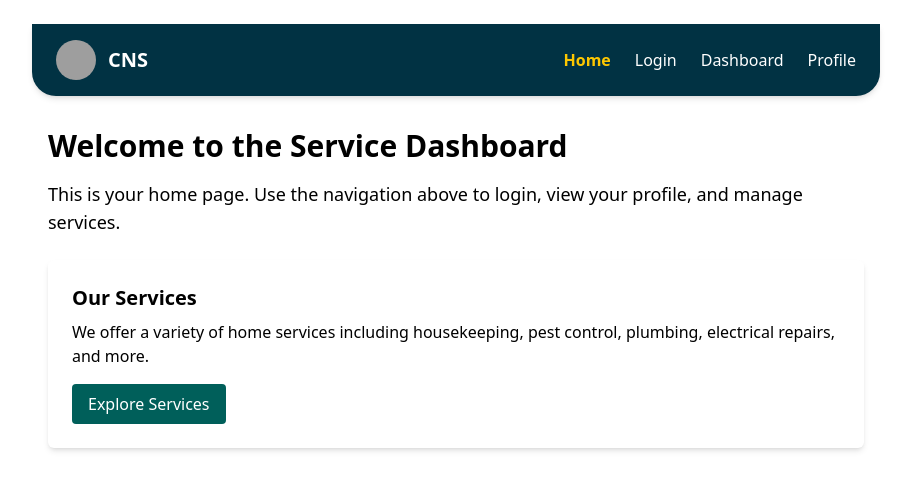
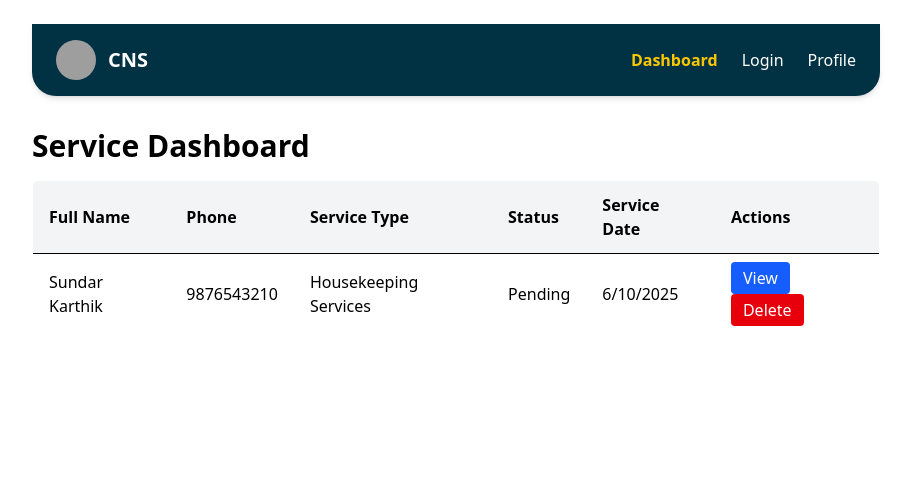
Before and after one commit to infoziantappwrite/CNS_Admin_Frontend, a React (Vite) app: page / in a window 1280 px wide. Shown: the top 490 px of the page, without its empty margins (184-1095 px from the left). Built offline with nearby package versions, Linux system fonts and the light colour scheme; grey boxes are pictures that could not be loaded.

Commit message:
removed the header and login connected

```diff
--- a/src/App.jsx
+++ b/src/App.jsx
@@ -1,9 +1,10 @@
 import React, { useState } from 'react';
 import { Routes, Route } from 'react-router-dom';
+import Header from './components/Header';
 import ServiceTable from './components/ServiceTable';
-import Header from './components/Header';
 import Login from './pages/Login';
 import Home from './pages/Home';
+import Dashboard from './pages/Dashboard';
 
 function App() {
   const [services, setServices] = useState([
@@ -25,61 +26,35 @@ function App() {
 
   const [selectedService, setSelectedService] = useState(null);
 
-  const handleView = (service) => {
-    setSelectedService(service);
+  const handleView = (service) => setSelectedService(service);
+
+  const handleDelete = (id) => {
+    setServices(prev => prev.filter(service => service._id !== id));
+    if (selectedService && selectedService._id === id) setSelectedService(null);
   };
 
-  const handleDelete = (id) => {
-    setServices(services.filter(s => s._id !== id));
-    if (selectedService && selectedService._id === id) {
-      setSelectedService(null);
-    }
-  };
-
-  function Profile() {
-    return <h1 className="text-center mt-10 text-3xl font-bold">User Profile Page</h1>;
-  }
-
-  function Dashboard() {
-    return (
-      <div>
-        <h2 className="text-3xl font-bold mb-4">Service Dashboard</h2>
-        <ServiceTable services={services} onView={handleView} onDelete={handleDelete} />
-        {selectedService && (
-          <div className="mt-8 p-6 border rounded-md bg-gray-50">
-            <h3 className="text-2xl font-semibold mb-4">Service Details</h3>
-            <p><strong>Full Name:</strong> {selectedService.fullName}</p>
-            <p><strong>Email:</strong> {selectedService.email}</p>
-            <p><strong>Phone:</strong> {selectedService.phone}</p>
-            <p><strong>Service Type:</strong> {selectedService.serviceType}</p>
-            <p><strong>Status:</strong> {selectedService.serviceStatus}</p>
-            <p><strong>Service Date:</strong> {new Date(selectedService.serviceDate).toLocaleString()}</p>
-            <p><strong>Description:</strong> {selectedService.serviceDescription}</p>
-            <p><strong>Location:</strong> {selectedService.serviceLocation}</p>
-            <p><strong>Price Estimation:</strong> ₹{selectedService.servicePriceEstimation}</p>
-            <p><strong>Rating:</strong> {selectedService.serviceRating} / 5</p>
-            <p><strong>Review:</strong> {selectedService.serviceReview}</p>
-            <button
-              onClick={() => setSelectedService(null)}
-              className="mt-4 bg-gray-500 text-white px-4 py-2 rounded hover:bg-gray-600"
-            >
-              Close
-            </button>
-          </div>
-        )}
-      </div>
-    );
-  }
+  const Profile = () => (
+    <h1 className="text-center mt-10 text-3xl font-bold">User Profile Page</h1>
+  );
 
   return (
     <div className="max-w-4xl mx-auto p-6 font-sans">
       <Header />
-
       <main className="mt-8">
         <Routes>
-          <Route path="/" element={<Home />} />
           <Route path="/login" element={<Login />} />
-          <Route path="/dashboard" element={<Dashboard />} />
+          <Route
+            path="/"
+            element={
+              <Dashboard
+                services={services}
+                onView={handleView}
+                onDelete={handleDelete}
+                selectedService={selectedService}
+                setSelectedService={setSelectedService}
+              />
+            }
+          />
           <Route path="/profile" element={<Profile />} />
           <Route path="*" element={<h1>404 - Page Not Found</h1>} />
         </Routes>
--- a/src/components/Header.jsx
+++ b/src/components/Header.jsx
@@ -19,7 +19,7 @@ export default function Header() {
               isActive ? "text-yellow-400 font-bold" : "hover:text-yellow-400 transition"
             }
           >
-            Home
+            Dashboard
           </NavLink>
           <NavLink
             to="/login"
@@ -29,14 +29,7 @@ export default function Header() {
           >
             Login
           </NavLink>
-          <NavLink
-            to="/dashboard"
-            className={({ isActive }) =>
-              isActive ? "text-yellow-400 font-bold" : "hover:text-yellow-400 transition"
-            }
-          >
-            Dashboard
-          </NavLink>
+
           <NavLink
             to="/profile"
             className={({ isActive }) =>
--- /dev/null
+++ b/src/components/ProtectedRoute.jsx
@@ -0,0 +1,6 @@
+import { Navigate } from 'react-router-dom';
+
+export default function ProtectedRoute({ children }) {
+  const token = localStorage.getItem('token');
+  return token ? children : <Navigate to="/login" />;
+}
--- a/src/components/ServiceTable.jsx
+++ b/src/components/ServiceTable.jsx
@@ -5,25 +5,23 @@ const ServiceTable = ({ services, onView, onDelete }) => {
     <table className="min-w-full border border-gray-300 rounded-md overflow-hidden">
       <thead className="bg-gray-100">
         <tr>
-          <th className="py-3 px-4 border-b border-gray-300 text-left">Full Name</th>
-          <th className="py-3 px-4 border-b border-gray-300 text-left">Phone</th>
-          <th className="py-3 px-4 border-b border-gray-300 text-left">Service Type</th>
-          <th className="py-3 px-4 border-b border-gray-300 text-left">Status</th>
-          <th className="py-3 px-4 border-b border-gray-300 text-left">Service Date</th>
-          <th className="py-3 px-4 border-b border-gray-300 text-left">Actions</th>
+          <th className="py-3 px-4 border-b text-left">Full Name</th>
+          <th className="py-3 px-4 border-b text-left">Phone</th>
+          <th className="py-3 px-4 border-b text-left">Service Type</th>
+          <th className="py-3 px-4 border-b text-left">Status</th>
+          <th className="py-3 px-4 border-b text-left">Service Date</th>
+          <th className="py-3 px-4 border-b text-left">Actions</th>
         </tr>
       </thead>
       <tbody>
         {services.map(service => (
           <tr key={service._id} className="hover:bg-gray-50">
-            <td className="py-2 px-4 border-b border-gray-300">{service.fullName}</td>
-            <td className="py-2 px-4 border-b border-gray-300">{service.phone}</td>
-            <td className="py-2 px-4 border-b border-gray-300">{service.serviceType}</td>
-            <td className="py-2 px-4 border-b border-gray-300">{service.serviceStatus}</td>
-            <td className="py-2 px-4 border-b border-gray-300">
-              {new Date(service.serviceDate).toLocaleDateString()}
-            </td>
-            <td className="py-2 px-4 border-b border-gray-300 space-x-2">
+            <td className="py-2 px-4 border-b">{service.fullName}</td>
+            <td className="py-2 px-4 border-b">{service.phone}</td>
+            <td className="py-2 px-4 border-b">{service.serviceType}</td>
+            <td className="py-2 px-4 border-b">{service.serviceStatus}</td>
+            <td className="py-2 px-4 border-b">{new Date(service.serviceDate).toLocaleDateString()}</td>
+            <td className="py-2 px-4 border-b space-x-2">
               <button
                 onClick={() => onView(service)}
                 className="bg-blue-600 text-white px-3 py-1 rounded hover:bg-blue-700 transition"
--- a/src/pages/Login.jsx
+++ b/src/pages/Login.jsx
@@ -1,24 +1,44 @@
 import { useState } from 'react';
+import { useNavigate } from 'react-router-dom';
+import axios from 'axios';
 
 export default function Login() {
   const [email, setEmail] = useState('');
   const [password, setPassword] = useState('');
+  const [error, setError] = useState('');
+  const navigate = useNavigate();
 
-  const handleSubmit = (e) => {
+  const handleSubmit = async (e) => {
     e.preventDefault();
-    // Handle login logic here
-    alert(`Logging in with ${email}`);
+    setError('');
+
+    try {
+      const response = await axios.post('https://cns-admin-production.up.railway.app/api/v1/auth/login', {
+        email,
+        password,
+      });
+
+      if (response.data.success) {
+        localStorage.setItem('token', response.data.data.token);
+        navigate('/dashboard'); // go to dashboard
+      } else {
+        setError(response.data.message || 'Login failed');
+      }
+    } catch (err) {
+      setError(err.response?.data?.message || 'Login failed');
+    }
   };
 
   return (
     <div className="min-h-screen flex items-center justify-center bg-teal-50">
       <div className="bg-white p-8 rounded-lg shadow-lg w-full max-w-md">
         <h2 className="text-2xl font-bold text-teal-700 mb-6 text-center">Login to Your Account</h2>
+
+        {error && <p className="text-red-500 text-center mb-4">{error}</p>}
+
         <form onSubmit={handleSubmit} className="space-y-5">
           <div>
-            <label htmlFor="email" className="block text-teal-700 font-semibold mb-2">
-              Email
-            </label>
+            <label htmlFor="email" className="block text-teal-700 font-semibold mb-2">Email</label>
             <input
               type="email"
               id="email"
@@ -31,9 +51,7 @@ export default function Login() {
           </div>
 
           <div>
-            <label htmlFor="password" className="block text-teal-700 font-semibold mb-2">
-              Password
-            </label>
+            <label htmlFor="password" className="block text-teal-700 font-semibold mb-2">Password</label>
             <input
               type="password"
               id="password"
```
Also changed, not shown: src/pages/Dashboard.jsx (+1 -8 lines).
